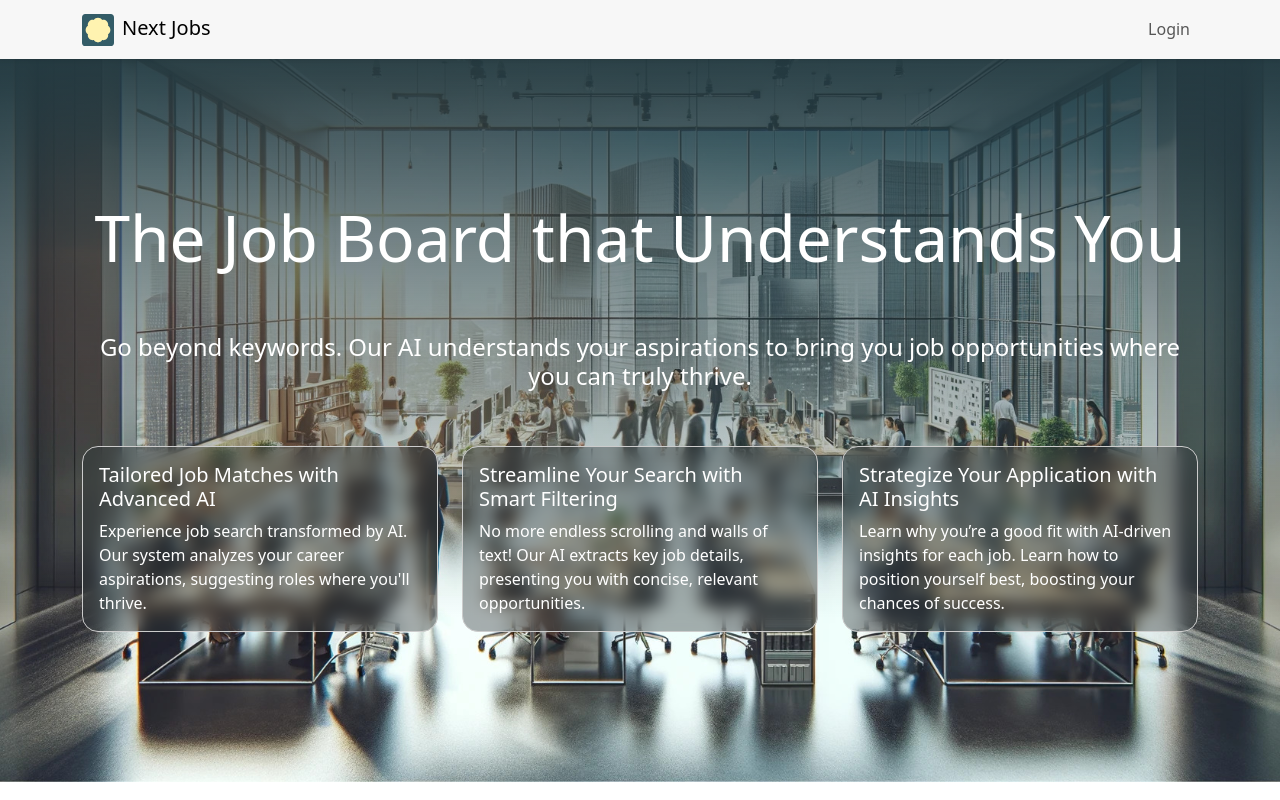
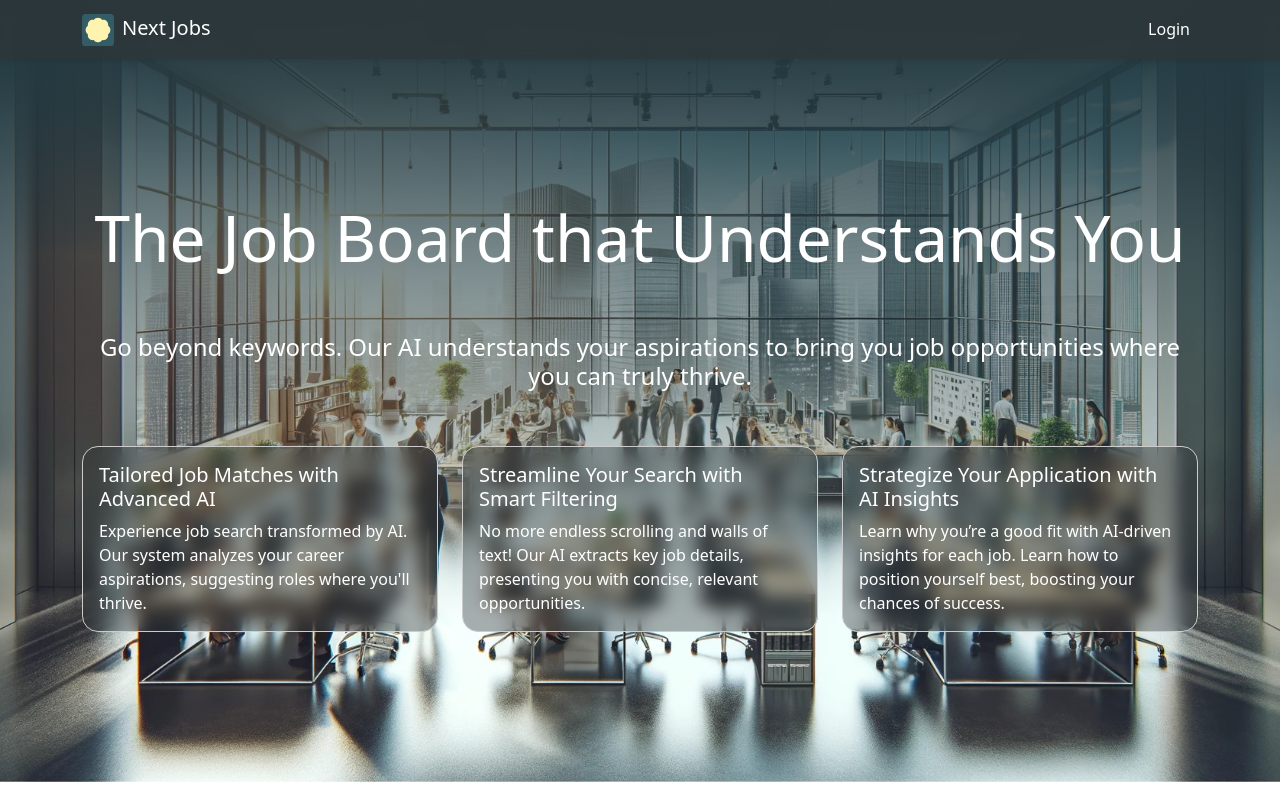
Before and after one commit to roberthangu/nextjobs, a React (Create React App) app: page / in a window 1280 px wide. Shown: the top 800 px of the page. Built offline with nearby package versions, Linux system fonts and the light colour scheme.

Commit message:
Change navbar background

```diff
--- a/src/Header.tsx
+++ b/src/Header.tsx
@@ -6,12 +6,15 @@ import { NavLink } from "react-router-dom";
 export default function HeaderView() {
     return (
         <Navbar
-            style={{ background: "#f7f7f7" }}
+        style={{
+                background: "hsl(192deg 9.8% 20% / 70%)",
+                backdropFilter: "blur(8px)"
+        }}
             fixed="top"
             className="shadow-sm"
         >
             <Container>
-                <Navbar.Brand as={NavLink} to="/">
+                <Navbar.Brand as={NavLink} to="/" className="text-white">
                     <img
                         src="logo256.svg"
                         width="32"
@@ -26,7 +29,7 @@ export default function HeaderView() {
                         <Nav.Link
                             as={NavLink}
                             to="/login"
-                            className="text-center fs-6"
+                            className="text-center fs-6 text-white"
                         >
                             Login
                         </Nav.Link>
```
